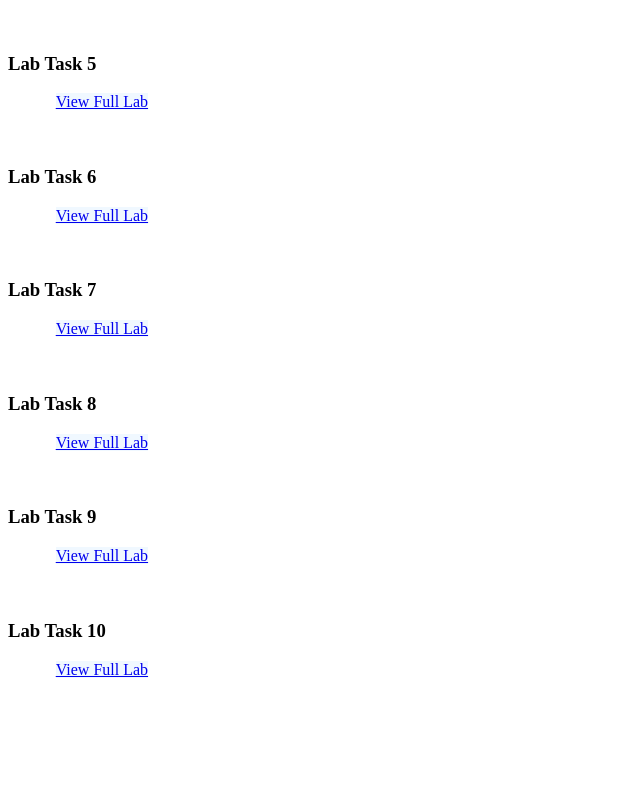
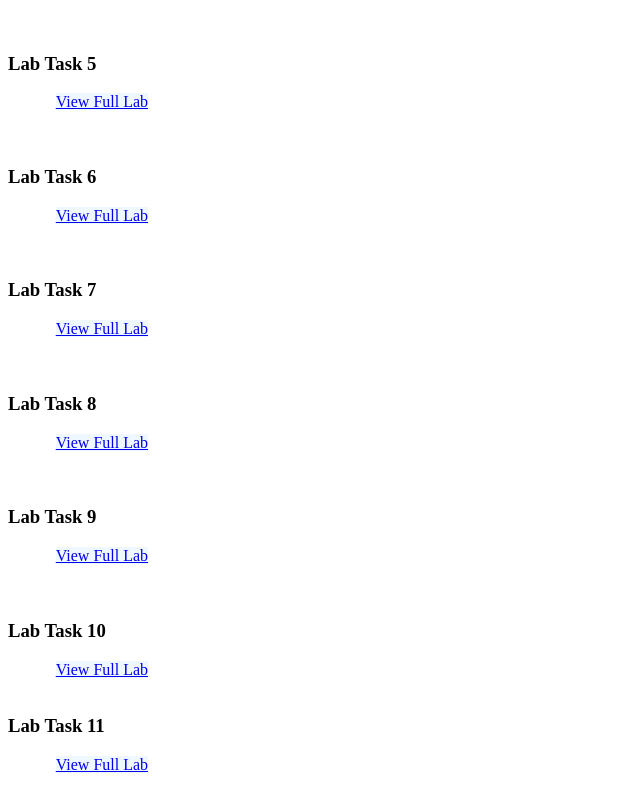
Before and after one commit to ZainAli-1042/web-development, a plain HTML site: page index.html in a window 1280 px wide. Shown: the part 742-1542 px from the top of the page, without its empty margins (0-640 px from the left). Before the commit the page ends 1447 px from the top, so only its background shows below. Drawn offline with Linux system fonts and the light colour scheme.

Commit message:
Update index.html

```diff
--- a/index.html
+++ b/index.html
@@ -132,6 +132,10 @@
             <h3>Lab Task 10</h3>
             <a style="background-color:aliceblue;" href="lab10.html">View Full Lab</a>
         </div>
+            <div class="semester-card">
+            <h3>Lab Task 11</h3>
+            <a style="background-color:aliceblue;" href="lab11.html">View Full Lab</a>
+        </div>
     </div>
 
 </body>
```
